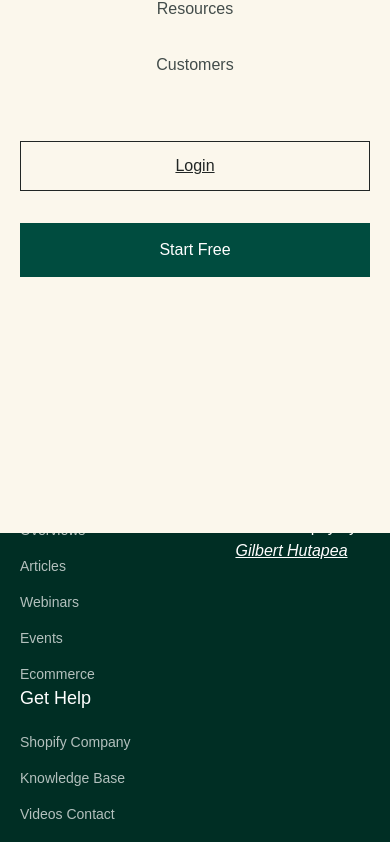
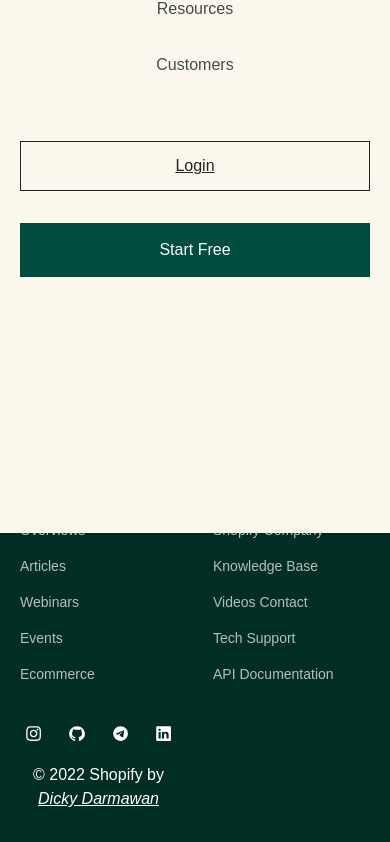
Before and after one commit to dickyd44/shopify-landing-pages, a React (Vite) app: page / in a window 390 px wide. Shown: the part 1155-1997 px from the top of the page. Built offline with nearby package versions, Linux system fonts and the light colour scheme.

Commit message:
fix navbar and footer

```diff
--- a/src/components/Footer/index.jsx
+++ b/src/components/Footer/index.jsx
@@ -79,7 +79,8 @@ export default function Footer() {
               className="w-[125px] h-auto mb-10 lg:mb-0"
             />
           </div>
-          <div className="grid grid-cols-2 gap-9 font-body mb-[52px] md:grid-cols-4 lg:col-span-4 lg:mb-0">
+          <div className="grid grid-cols-2 gap-9 font-body mb-[50px] md:grid-cols-4 lg:col-span-4 lg:mb-0">
+            {/* Features */}
             <div>
               <h6 className="mb-5 font-medium text-lg text-white">Features</h6>
               <div className="flex flex-col gap-4 text-white/70 text-sm">
@@ -100,6 +101,9 @@ export default function Footer() {
                 </a>
               </div>
             </div>
+            {/* --- Features --- */}
+
+            {/* Company */}
             <div>
               <h6 className="mb-5 font-medium text-lg text-white">Company</h6>
               <div className="flex flex-col gap-4 text-white/70 text-sm">
@@ -120,6 +124,9 @@ export default function Footer() {
                 </a>
               </div>
             </div>
+            {/* --- Company --- */}
+
+            {/* Resource */}
             <div>
               <h6 className="mb-5 font-medium text-lg text-white">Resources</h6>
               <div className="flex flex-col gap-4 text-white/70 text-sm">
@@ -139,10 +146,12 @@ export default function Footer() {
                   Ecommerce
                 </a>
               </div>
+            </div>
+            {/* --- Resource --- */}
+
+            {/* Get Helps */}
             <div>
-                <h6 className="mb-5 font-medium text-lg text-white">
-                  Get Help
-                </h6>
+              <h6 className="mb-5 font-medium text-lg text-white">Get Help</h6>
               <div className="flex flex-col gap-4 text-white/70 text-sm">
                 <a className="footer-link" href="#">
                   Shopify Company
@@ -161,9 +170,10 @@ export default function Footer() {
                 </a>
               </div>
             </div>
-            </div>
+            {/* --- Get Helps --- */}
+
             <div className="text-center lg:col-span-3 md:flex justify-between items-center">
-              <div className="flex items-center justify-center gap-4 mb-4 order-2">
+              <div className="flex items-center justify-center gap-4 mb-4 order-1">
                 <a
                   href="https://www.instagram.com/bethup97/?next=%2F"
                   target="_blank"
@@ -199,10 +209,10 @@ export default function Footer() {
                 © 2022 Shopify by{" "}
                 <a
                   className="italic underline"
-                  href="https://berthutapea.vercel.app/"
+                  href="https://dickydarmawan.vercel.app"
                   target="_blank"
                 >
-                  Gilbert Hutapea
+                  Dicky Darmawan
                 </a>
               </p>
             </div>
--- a/src/components/Navbar/NavbarDropdown.jsx
+++ b/src/components/Navbar/NavbarDropdown.jsx
@@ -3,7 +3,7 @@ export default function NavbarDropdown({ isOpen }) {
     <div
       className={`${
         isOpen ? "translate-y-0" : "translate-y-full"
-      } pt-[75.55px] md:hidden bg-tertiary-300 absolute top-0 left-0 w-full h-screen text-center transition-all duration-500 ease-in-out p-5 z-10`}
+      } pt-[75.55px] md:hidden bg-tertiary-300 fixed top-0 left-0 w-full h-screen text-center transition-all duration-500 ease-in-out p-5 z-50`}
     >
       <div className="flex flex-col gap-16 mt-16">
         <div className="flex flex-col gap-8 items-center text-black-200">
--- a/src/components/Navbar/index.jsx
+++ b/src/components/Navbar/index.jsx
@@ -19,6 +19,10 @@ export default function Navbar() {
 
   useEffect(() => {
     window.addEventListener("scroll", handleScrollPos);
+
+    return () => {
+      window.addEventListener("scroll", handleScrollPos);
+    };
   }, [scrollPos]);
 
   return (
@@ -47,7 +51,7 @@ export default function Navbar() {
           </div>
 
           {/* menu */}
-          <div className="hidden md:flex items-center md:gap-4 lg:gap-8 text-black-200 text-sm lg:text-base font-body">
+          <div className="hidden h-screen md:flex items-center md:gap-4 lg:gap-8 text-black-200 text-sm lg:text-base font-body">
             <a href="#" className="navlink active-navlink">
               Products
             </a>
```
Also changed, not shown: .eslintrc.cjs. Lines whose indentation alone changed are shown as unchanged.
